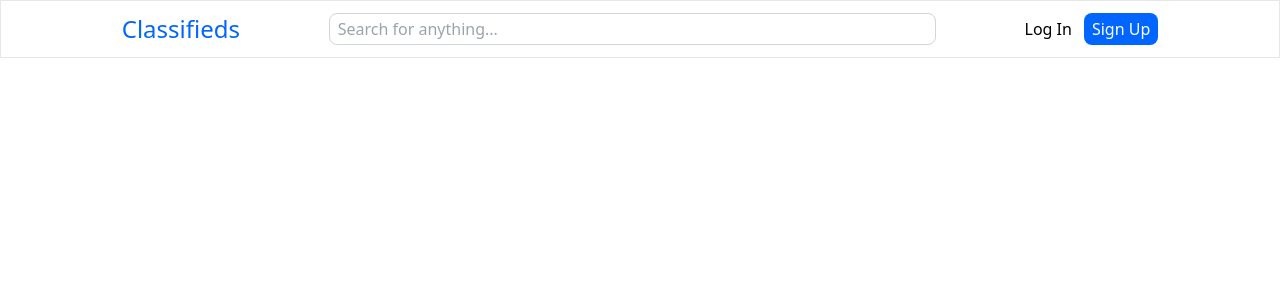
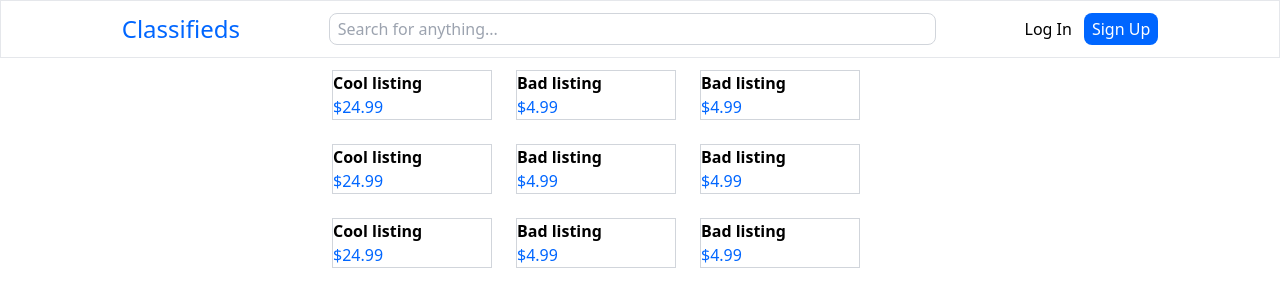
Before and after one commit to jacobcambell/classifieds, a Next.js app: page / in a window 1280 px wide. Shown: the top 306 px of the page. Built offline with nearby package versions, Linux system fonts and the light colour scheme; no server answers.

Commit message:
Show listings in index

```diff
--- a/pages/index.js
+++ b/pages/index.js
@@ -1,10 +1,12 @@
-import React from 'react'
-import Navbar from '../components/Navbar/Navbar'
+import React from "react";
+import Navbar from "../components/Navbar/Navbar";
+import Listings from "../components/Listings/Listings";
 
 export default function Index() {
   return (
     <div>
       <Navbar></Navbar>
+      <Listings />
     </div>
-  )
+  );
 }
```
